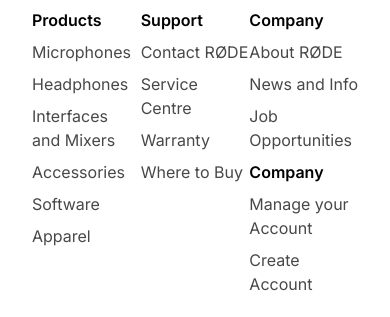
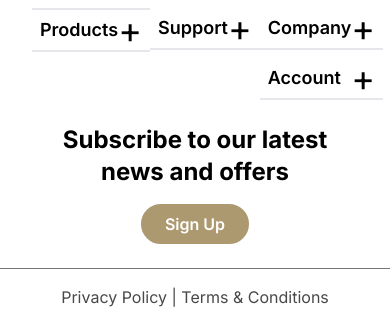
Before and after one commit to arpit-pathak/RODE.com, a plain HTML site: page index.html in a window 390 px wide. Shown: the part 5313-5630 px from the top of the page. Drawn offline with nearby package versions, Linux system fonts and the light colour scheme.

Commit message:
Improved responsiveness of footer for mobile devices

```diff
--- a/index.html
+++ b/index.html
@@ -341,31 +341,47 @@
                 <div class="w-full flex justify-between lg:gap-6 ">
                     <!-- list 1 -->
                     <ul class="w-full space-y-2">
-                        <li class="font-semibold">Products</li>
-                        <li class="text-midgray hover:text-lightgray"> <a href="#"> Microphones </a></li>
-                        <li class="text-midgray hover:text-lightgray"> <a href="#"> Headphones </a></li>
-                        <li class="text-midgray hover:text-lightgray"> <a href="#"> Interfaces and Mixers </a></li>
-                        <li class="text-midgray hover:text-lightgray"> <a href="#"> Accessories </a></li>
-                        <li class="text-midgray hover:text-lightgray"> <a href="#"> Software </a></li>
-                        <li class="text-midgray hover:text-lightgray"> <a href="#"> Apparel </a></li>
+                        <!-- footer link heading  -->
+                        <div class="w-full h-fit flex justify-between items-center px-2 sm:px-0 border-t-2 border-b-2 sm:border-none">
+                            <li class="font-semibold text-lg sm:text-base">Products</li>
+                            <div class="sm:hidden text-4xl">+</div>
+                        </div>
+                        <li class="hidden sm:block text-midgray hover:text-lightgray"> <a href="#"> Microphones </a></li>
+                        <li class="hidden sm:block text-midgray hover:text-lightgray"> <a href="#"> Headphones </a></li>
+                        <li class="hidden sm:block text-midgray hover:text-lightgray"> <a href="#"> Interfaces and Mixers </a></li>
+                        <li class="hidden sm:block text-midgray hover:text-lightgray"> <a href="#"> Accessories </a></li>
+                        <li class="hidden sm:block text-midgray hover:text-lightgray"> <a href="#"> Software </a></li>
+                        <li class="hidden sm:block text-midgray hover:text-lightgray"> <a href="#"> Apparel </a></li>
                     </ul>
                     <!-- list 2 -->
                     <ul class="w-full space-y-2">
-                        <li class="font-semibold">Support</li>
-                        <li class="text-midgray hover:text-lightgray"> <a href="#"> Contact RØDE </a></li>
-                        <li class="text-midgray hover:text-lightgray"> <a href="#"> Service Centre </a></li>
-                        <li class="text-midgray hover:text-lightgray"> <a href="#"> Warranty </a></li>
-                        <li class="text-midgray hover:text-lightgray"> <a href="#"> Where to Buy </a></li>
+                        <!-- footer link heading  -->
+                        <div class="w-full h-fit flex justify-between items-center px-2 sm:px-0 border-b-2 sm:border-none">
+                            <li class="font-semibold text-lg sm:text-base">Support</li>
+                            <div class="sm:hidden text-4xl">+</div>
+                        </div>
+                        <li class="hidden sm:block text-midgray hover:text-lightgray"> <a href="#"> Contact RØDE </a></li>
+                        <li class="hidden sm:block text-midgray hover:text-lightgray"> <a href="#"> Service Centre </a></li>
+                        <li class="hidden sm:block text-midgray hover:text-lightgray"> <a href="#"> Warranty </a></li>
+                        <li class="hidden sm:block text-midgray hover:text-lightgray"> <a href="#"> Where to Buy </a></li>
                     </ul>
                     <!-- list 3 -->
                     <ul class="w-full space-y-2">
-                        <li class="font-semibold">Company</li>
-                        <li class="text-midgray hover:text-lightgray"> <a href="#"> About RØDE </a></li>
-                        <li class="text-midgray hover:text-lightgray"> <a href="#"> News and Info </a></li>
-                        <li class="text-midgray hover:text-lightgray"> <a href="#"> Job Opportunities </a></li>
-                        <li class="font-semibold">Company</li>
-                        <li class="text-midgray hover:text-lightgray"> <a href="#">  Manage your Account </a></li>
-                        <li class="text-midgray hover:text-lightgray"> <a href="#">  Create Account </a></li>
+                        <!-- footer link heading  -->
+                    <div class="w-full h-fit flex justify-between items-center px-2 sm:px-0 border-b-2 sm:border-none">
+                            <li class="font-semibold text-lg sm:text-base">Company</li>
+                            <div class="sm:hidden text-4xl">+</div>
+                        </div>
+                        <li class="hidden sm:block text-midgray hover:text-lightgray"> <a href="#"> About RØDE </a></li>
+                        <li class="hidden sm:block text-midgray hover:text-lightgray"> <a href="#"> News and Info </a></li>
+                        <li class="hidden sm:block text-midgray hover:text-lightgray"> <a href="#"> Job Opportunities </a></li>
+                        <!-- footer link heading  -->
+                        <div class="w-full h-fit flex justify-between items-center px-2 sm:px-0 border-b-2 sm:border-none">
+                            <li class="font-semibold text-lg sm:text-base">Account</li>
+                            <div class="sm:hidden text-4xl">+</div>
+                        </div>
+                        <li class="hidden sm:block text-midgray hover:text-lightgray"> <a href="#">  Manage your Account </a></li>
+                        <li class="hidden sm:block text-midgray hover:text-lightgray"> <a href="#">  Create Account </a></li>
                     </ul>
                 </div>
 
@@ -393,6 +409,7 @@
                     <a href="#"><i class="fa-brands fa-tiktok"></i></a>
                 </div>
             </div>
+            <div class="w-[60%] mx-auto  text-white text-center font-medium my-2 md:my-0 text-[12px] bg-gradient-to-r from-[#ad997000] via-beige to--[#ad997000]">Cloned by <a href="https://www.linkedin.com/in/arpit-webdev">Arpit Pathak</a></div>
         </div>
     </footer>
 </body>
```
